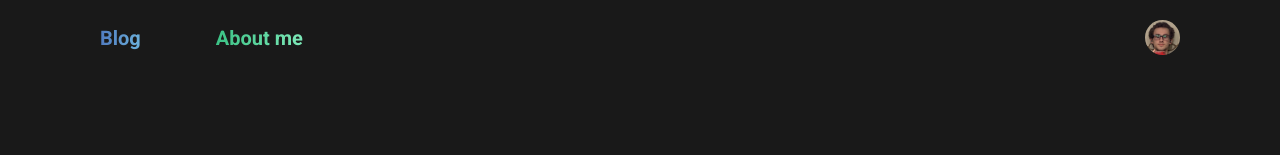
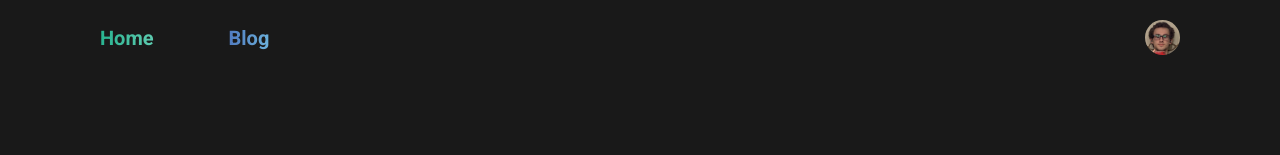
Before and after one commit to IDrumsey/profile-site-v2, a Next.js app: page / in a window 1280 px wide. Shown: the top 155 px of the page. Built offline with nearby package versions, Linux system fonts and the light colour scheme.

Commit message:
Added home navbar button.
Removed about navbar button for now

```diff
--- a/app/components/navbar/navbar.module.scss
+++ b/app/components/navbar/navbar.module.scss
@@ -48,6 +48,16 @@
 
 
 
+.home-text-gradient {
+  // https://cssgradient.io/blog/css-gradient-text/
+  // https://webkit.org/blog/1424/css3-gradients/
+  background: -webkit-linear-gradient(left, #29b491, #5ecbb0);
+  background-clip: text;
+  -webkit-background-clip: text;
+  -webkit-text-fill-color: transparent;
+}
+
+
 .blog-text-gradient {
   // https://cssgradient.io/blog/css-gradient-text/
   // https://webkit.org/blog/1424/css3-gradients/
--- a/app/components/navbar/navbar.tsx
+++ b/app/components/navbar/navbar.tsx
@@ -8,6 +8,13 @@ const Navbar = ({}: Props) => {
     <>
       <div id={styles["header"]}>
         <nav id={styles["main-nav"]}>
+          <Link href="/">
+            <h5
+              className={`${styles["nav-item"]} ${styles["home-text-gradient"]}`}
+            >
+              Home
+            </h5>
+          </Link>
           <Link href="/blog">
             <h5
               className={`${styles["nav-item"]} ${styles["blog-text-gradient"]}`}
@@ -15,13 +22,13 @@ const Navbar = ({}: Props) => {
               Blog
             </h5>
           </Link>
-          <Link href="/about">
+          {/* <Link href="/about">
             <h5
               className={`${styles["nav-item"]} ${styles["about-text-gradient"]}`}
             >
               About me
             </h5>
-          </Link>
+          </Link> */}
         </nav>
 
         <div id={styles["avatar-wrapper"]}>
```
